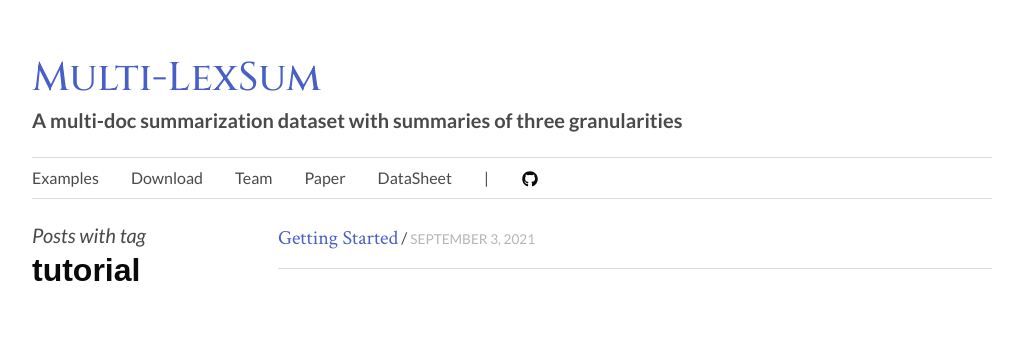
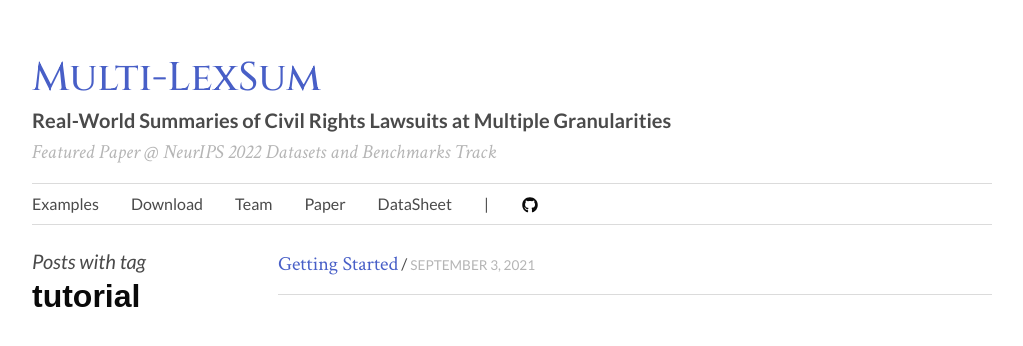
Before and after one commit to multilexsum/multilexsum.github.io, a Jekyll site: the page built from tag.html, in a window 1280 px wide. Shown: the top 346 px of the page, without its empty margins (128-1151 px from the left). Built offline with Jekyll 4.4.1, drawn with Linux system fonts in a browser that asks for light colours; nearby versions of some CDN libraries; a style sheet for code colours, icons or effects is not loaded.

Commit message:
Add talk video and neurips info

```diff
--- a/_data/meta.yml
+++ b/_data/meta.yml
@@ -1,6 +1,6 @@
 index:
   subtitle:
-    A multi-doc summarization dataset with summaries of three granularities
+    Real-World Summaries of Civil Rights Lawsuits at Multiple Granularities
   description: |
       Multi-LexSum is a multi-doc summarization dataset for civil rights litigations lawsuits with summaries of three granularities.
   background:
--- a/_includes/nav.html
+++ b/_includes/nav.html
@@ -4,9 +4,13 @@
             {{ site.title }}
         </a>
     </h1>
-    <h2 class="subtitle is-bold has-text-weight-bold">
+    <h2 class="subtitle is-bold has-text-weight-bold mb-1">
       {{ site.data.meta.index.subtitle }}
     </h2>
+    <div class="is-family-secondary is-size-5 is-italic mb-4 has-text-grey-light">
+      Featured Paper @ NeurIPS 2022 Datasets and Benchmarks Track
+    </div>
+
     <div class="is-divider mt-1 mb-0"></div>
 
     <div class="tabs is-size-6">
```
Also changed, not shown: index.html (+16 -0 lines), 1 other file.
